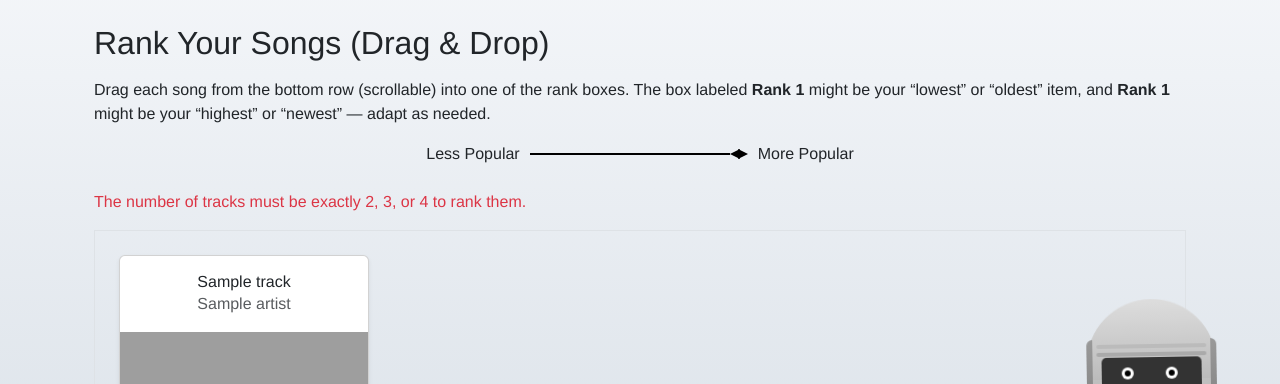
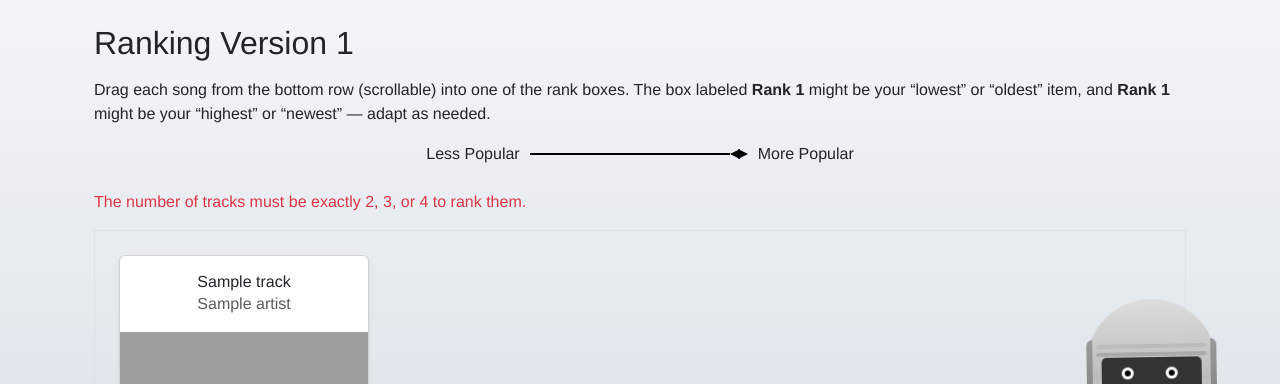
Before and after one commit to CreativeYann2004/hci_rpoject, a Flask app: template src/templates/random_rank_drag.html in a window 1280 px wide. Shown: the part 58-442 px from the top of the page. Run offline with Flask 3, Linux system fonts and the light colour scheme; the template is opened without the code that fills it: most values are stand-ins (such as "Sample title", 1, 10 or a date in 2020); grey boxes are pictures that could not be loaded.

Commit message:
Update random_rank_drag.html

```diff
--- a/src/templates/random_rank_drag.html
+++ b/src/templates/random_rank_drag.html
@@ -2,7 +2,7 @@
 {% block content %}
 <div class="container mt-4">
 
-  <h2 class="mb-3">Rank Your Songs (Drag & Drop)</h2>
+  <h2 class="mb-3">Ranking Version 1</h2>
   <p>
     Drag each song from the bottom row (scrollable) into one of the rank boxes.
     The box labeled <strong>Rank 1</strong> might be your “lowest” or “oldest” item,
```
